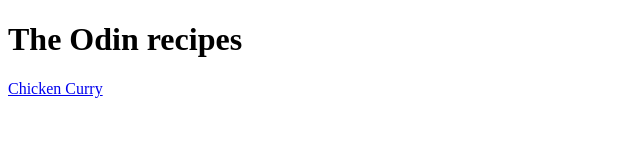
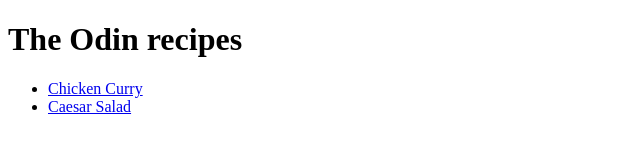
Before and after one commit to AndrejKrstev/odin-recipes, a plain HTML site: page index.html in a window 1280 px wide. Shown: the whole page, without its empty margins (0-640 px from the left). Drawn offline with Linux system fonts and the light colour scheme.

Commit message:
Updated index.html to link to caesar_salad.html

```diff
--- a/index.html
+++ b/index.html
@@ -7,6 +7,10 @@
 </head>
 <body>
     <h1>The Odin recipes</h1>
-    <a href="recipes/chicken_curry.html">Chicken Curry</a>
+    <ul>
+        <li><a href="recipes/chicken_curry.html">Chicken Curry</a></li>
+        <li><a href="recipes/caesar_salad.html">Caesar Salad</a></li>
+    </ul>
+
 </body>
 </html>
```
